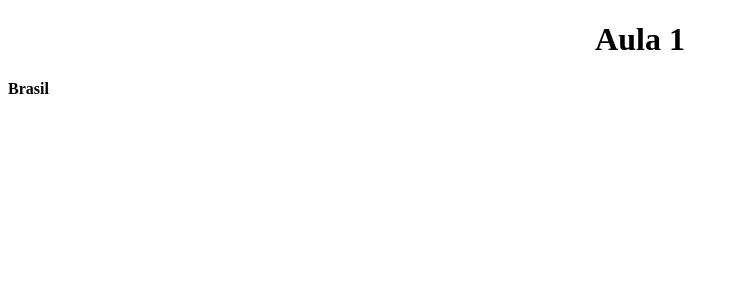
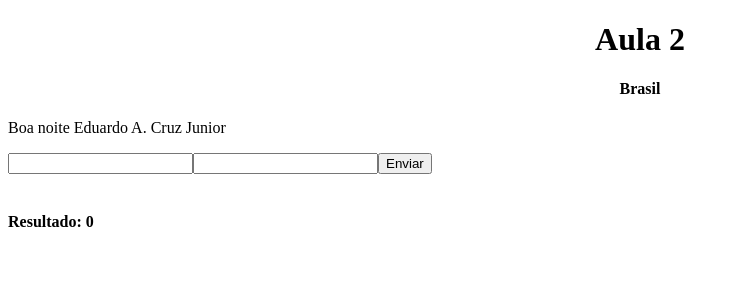
Before and after one commit to EduardoCruzProductions/SiteAngular, an Angular app: page / in a window 1280 px wide. Shown: the top 300 px of the page, without its empty margins (0-739 px from the left). Built offline with nearby package versions, Linux system fonts and the light colour scheme.

Commit message:
testando uma calculadora

```diff
--- a/src/app/app.component.css
+++ b/src/app/app.component.css
@@ -1,3 +1,3 @@
-h1{
+.centralizado{
   text-align: center
 }
--- a/src/app/app.component.html
+++ b/src/app/app.component.html
@@ -1,2 +1,14 @@
-<h1>Aula 1</h1>
-<h4>Brasil</h4>
+<h1 class="centralizado">Aula 2</h1>
+<h4 class="centralizado">Brasil</h4>
+<p> Boa noite {{nome}} </p>
+
+<form>
+  <input type="number" name="valor1" value="" [(ngModel)]="valor1">
+  <input type="number" name="valor2" value="" [(ngModel)]="valor2">
+  <button type="button" name="button" (click)="clique()">
+    Enviar</button>
+</form>
+
+<br/>
+
+<h4>Resultado: {{result}}</h4>
--- a/src/app/app.component.ts
+++ b/src/app/app.component.ts
@@ -6,5 +6,16 @@ import { Component } from '@angular/core';
   styleUrls: ['app.component.css']
 })
 export class AppComponent{
+  nome: string = "Eduardo A. Cruz Junior";
+  result: number = 0;
+
+  calcular(valor1: number, valor2: number) : number {
+     return valor1 + valor2;
+  }
+
+  clique() {
+    //usar o getElementById ou Name do javascript para resolver isso
+    //this.result = calcular();
+  }
 
 }
--- a/src/app/app.module.ts
+++ b/src/app/app.module.ts
@@ -2,13 +2,14 @@ import { BrowserModule } from '@angular/platform-browser';
 import { NgModule } from '@angular/core';
 
 import { AppComponent } from './app.component';
+import { FormsModule } from '@angular/forms';
 
 @NgModule({
   declarations: [
     AppComponent
   ],
   imports: [
-    BrowserModule
+    BrowserModule, FormsModule
   ],
   providers: [],
   bootstrap: [AppComponent]
```
